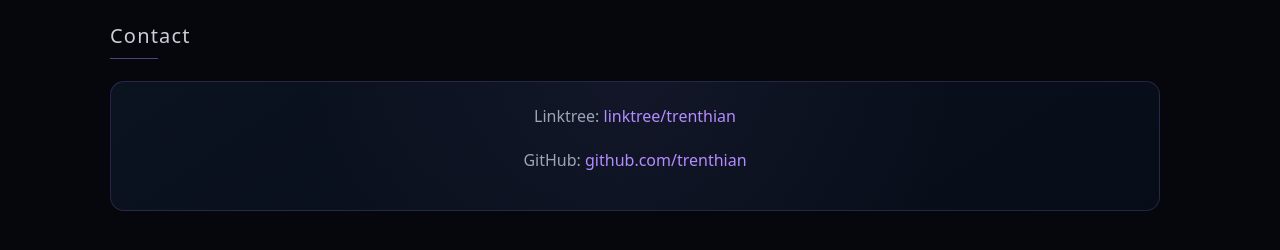
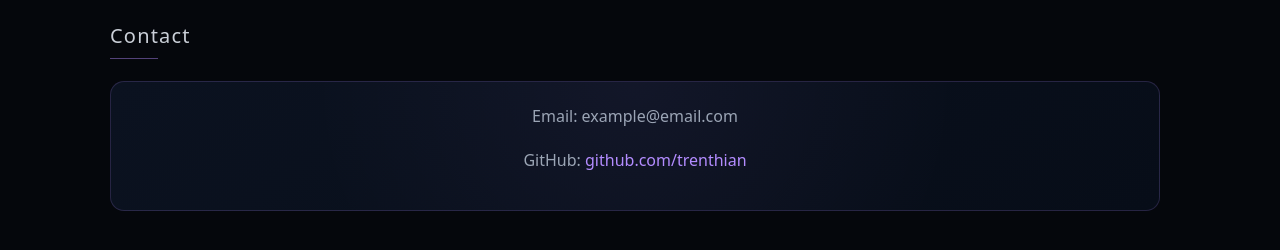
Before and after one commit to trenthian/trenthian.github.io, a Jekyll site: the page built from index.md, in a window 1280 px wide and 900 px high, scrolled down 1284 px. Shown: the part 555-805 px from the top of the window. Built offline with Jekyll 4.4.1, drawn with Linux system fonts in a browser that asks for light colours; some of the changed lines change nothing that is shown.

Commit message:
Update index.md

```diff
--- a/index.md
+++ b/index.md
@@ -24,6 +24,7 @@
 
 </section>
 
+
 <section id="videos" class="section">
 
   <h2>Video Evidence</h2>
@@ -31,6 +32,7 @@
   <p>
     Selected music, sound, and development work.
   </p>
+
 
   <div class="card video-wrapper">
 
@@ -43,75 +45,123 @@
 
   </div>
 
+
   <div
     class="video-strip"
     id="videoStrip">
   </div>
+
 
   <div
     id="videoNotes"
     class="video-notes">
   </div>
 
+
 </section>
+
 
 <section id="skills" class="section">
 
   <h2>Skills</h2>
 
+
   <div class="grid">
 
-    <div class="card modal-card"
+
+    <div
+      class="card skill-card"
       data-title="Music"
-      data-description="Coming soon.">
+    >
 
       <strong>Music</strong>
 
       <div class="skill-items">
-        <div>Writing <span>•</span> Arranging</div>
-        <div>Production <span>•</span> Recording</div>
+
+        <div>
+          Writing <span>•</span> Arranging
+        </div>
+
+        <div>
+          Production <span>•</span> Recording
+        </div>
+
       </div>
 
     </div>
 
-    <div class="card modal-card"
+
+
+    <div
+      class="card skill-card"
       data-title="Audio"
-      data-description="Coming soon.">
+    >
 
       <strong>Audio</strong>
 
       <div class="skill-items">
-        <div>Design <span>•</span> Recording</div>
-        <div>Foley <span>•</span> Direction</div>
-        <div>Production</div>
+
+        <div>
+          Design <span>•</span> Recording
+        </div>
+
+        <div>
+          Foley <span>•</span> Direction
+        </div>
+
+        <div>
+          Production
+        </div>
+
       </div>
 
     </div>
 
-    <div class="card modal-card"
+
+
+    <div
+      class="card skill-card"
       data-title="Game Development"
-      data-description="Coming soon.">
+    >
 
       <strong>Game Development</strong>
 
       <div class="skill-items">
-        <div>Gameplay Design <span>•</span> Scenario Writing</div>
-        <div>Story Development <span>•</span> UX/UI</div>
-        <div>Worldbuilding</div>
-        <div>Direction <span>•</span> Production</div>
+
+        <div>
+          Gameplay Design <span>•</span> Scenario Writing
+        </div>
+
+        <div>
+          Story Development <span>•</span> UX/UI
+        </div>
+
+        <div>
+          Worldbuilding
+        </div>
+
+        <div>
+          Direction <span>•</span> Production
+        </div>
+
       </div>
 
     </div>
 
+
   </div>
 
+
 </section>
+
 
 <section id="projects" class="section">
 
   <h2>Projects</h2>
 
+
   <div class="grid">
+
 
     <div
       class="card modal-card"
@@ -123,6 +173,8 @@
 
     </div>
 
+
+
     <div
       class="card modal-card"
       data-title="Project Two"
@@ -132,6 +184,8 @@
       Project Two
 
     </div>
+
+
 
     <div
       class="card modal-card"
@@ -143,26 +197,25 @@
 
     </div>
 
+
   </div>
 
+
 </section>
+
 
 <section id="contact" class="section">
 
   <h2>Contact</h2>
 
+
   <div class="card">
 
+
     <p>
-      Linktree:
-            <a
-        href="https://linktr.ee/trenthian"
-        target="_blank">
+      Email: example@email.com
+    </p>
 
-        linktree/trenthian
-
-      </a>
-      </p>
 
     <p>
 
@@ -170,7 +223,8 @@
 
       <a
         href="https://github.com/trenthian"
-        target="_blank">
+        target="_blank"
+      >
 
         github.com/trenthian
 
@@ -178,6 +232,8 @@
 
     </p>
 
+
   </div>
 
+
 </section>
```
